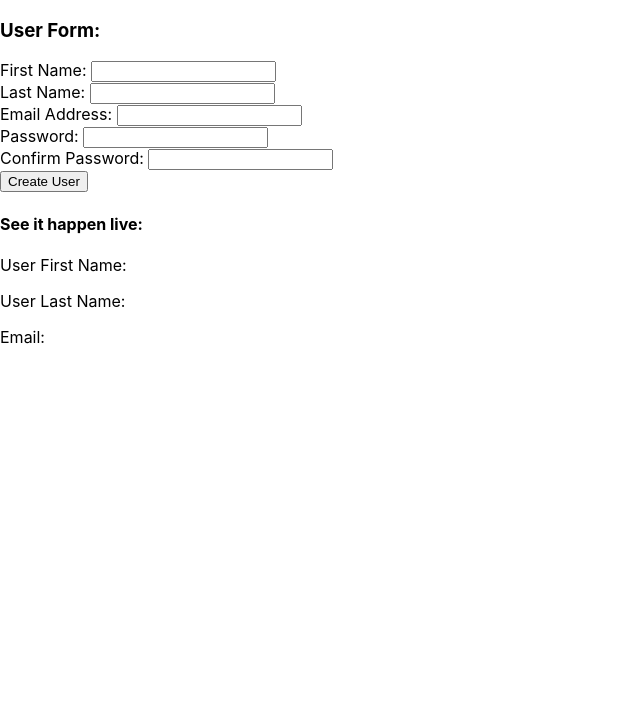
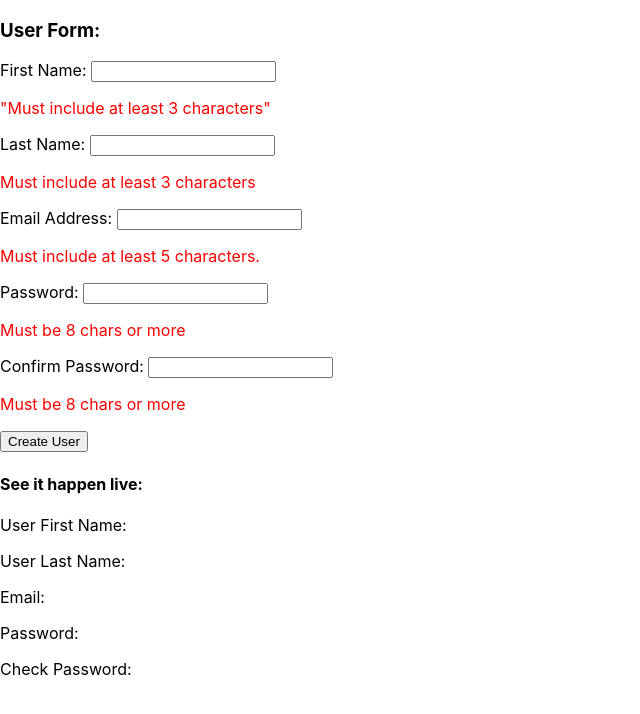
Before and after one commit to laho88/react_projects, a React (Create React App) app: page / in a window 1280 px wide. Shown: the top 714 px of the page, without its empty margins (0-640 px from the left). Built offline with nearby package versions, Linux system fonts and the light colour scheme.

Commit message:
Refactored and added validations to forms

```diff
--- a/src/App.js
+++ b/src/App.js
@@ -1,13 +1,46 @@
-import React, { useState } from "react";
+import React, {useState} from "react";
 // import Person from "./components/PersonCard";
-import UserForm from './components/UserForm';
+import UserForm from './components/UserForm_(More_Forms_)';
+import InputFieldReflector from './components/UserForm_Input_Reflector';
 import './App.css';
 
 function App() {
 
+    const [user, setUser] = useState({
+        firstName: "",
+        lastName: "",
+        email: "",
+        password: "",
+        confirmPassword: "",
+    })
+
+    const HandleFormInputs = (e) => {
+        console.log("E:", e);
+        const trgtData = e.target;
+        const inputName = trgtData.name;
+        const inputVal = trgtData.value;
+
+        setUser({
+            ...user,
+            [inputName]: inputVal,
+        });
+    };
+    const createUser = (e) => {
+        e.preventDefault();
+        setUser({
+            firstName: "",
+            lastName: "",
+            email: "",
+            password: "",
+            confirmPassword: "",
+        })
+
+    };
+
     return (
         <div>
-            <UserForm/>
+            <UserForm inputs={user} handleChange={HandleFormInputs} createUser={createUser}/>
+            <InputFieldReflector inputs={user}/>
         </div>
 
     );
--- /dev/null
+++ b/src/components/UserForm_(More_Forms_).jsx
@@ -0,0 +1,48 @@
+import React from  'react';
+
+
+const UserForm = (props) => {
+    const {inputs, handleChange, createUser} = props;
+
+    return(
+        <div>
+            <form onSubmit={ createUser} >
+                <h3>User Form:</h3>
+                <div>
+                    <label>First Name: </label>
+                    <input type="text" name="firstName" onChange={handleChange} value = {inputs.firstName} />
+                    {inputs.firstName.length >= 3 ? "" : <p style={{color:'red'}}> "Must include at least 3 characters"</p>}
+                </div>
+                <div>
+                    <label>Last Name: </label>
+                    <input type="text" name="lastName" onChange={handleChange} value = {inputs.lastName} />
+                    <span style={{color:'red'}}><p>{inputs.lastName.length < 3 ? "Must include at least 3 characters" : "" }</p></span>
+
+                </div>
+                <div>
+                    <label>Email Address: </label>
+                    <input type="text" name="email" onChange={handleChange} value={inputs.email}/>
+                    <span style={{color:'red'}}><p> {inputs.email.length < 5 ? "Must include at least 5 characters." : "" }</p></span>
+
+                </div>
+                <div>
+                    <label>Password: </label>
+                    <input type="password" name="password" onChange={handleChange} value={inputs.password}/>
+                    {/* {<span style={{color:'red'}}><p>{inputs.confirmPassword !== inputs.password ? "Passwords must match"  : "" }</p></span>} */}
+                    {<span style={{color:'red'}}><p>{inputs.password.length < 8 ? "Must be 8 chars or more"  : "" }</p></span>}
+
+                </div>
+                <div>
+                    <label>Confirm Password: </label>
+                    <input type="password" name="confirmPassword" onChange={handleChange} value={inputs.confirmPassword}/>
+                    {<span style={{color:'red'}}><p>{inputs.confirmPassword !== inputs.password ? "Passwords must match"  : "" }</p></span>}
+                    {<span style={{color:'red'}}><p>{inputs.confirmPassword.length < 8 ? "Must be 8 chars or more"  : "" }</p></span>}
+
+                </div>
+                <input type="submit" value="Create User" />
+            </form>
+        </div>
+    );
+};
+
+export default UserForm;
--- /dev/null
+++ b/src/components/UserForm_Input_Reflector.jsx
@@ -0,0 +1,19 @@
+import React from "react";
+
+const InputFieldReflector = (props) => {
+    const {inputs} = props;
+
+    return(
+        <div>
+            <h4>See it happen live:</h4>
+            <p>User First Name: {inputs.firstName}</p>
+            <p>User Last Name: {inputs.lastName}</p>
+            <p>Email: {inputs.email}</p>
+            <p>Password: {inputs.password}</p>
+            <p>Check Password: {inputs.checkPassword}</p>
+        </div>
+    )
+
+}
+
+export default InputFieldReflector;
```
Also changed, not shown: src/components/UserForm_(Big_Inversion_).jsx (renamed from src/components/UserForm_(REF_COPYONLY).jsx), src/components/UserForm_(Hook_Form_).jsx (renamed from src/components/UserForm.jsx), src/components/UserForm_(more_form_backup).jsx (added), 1 other file (tests, documents, lock files or other folders).
